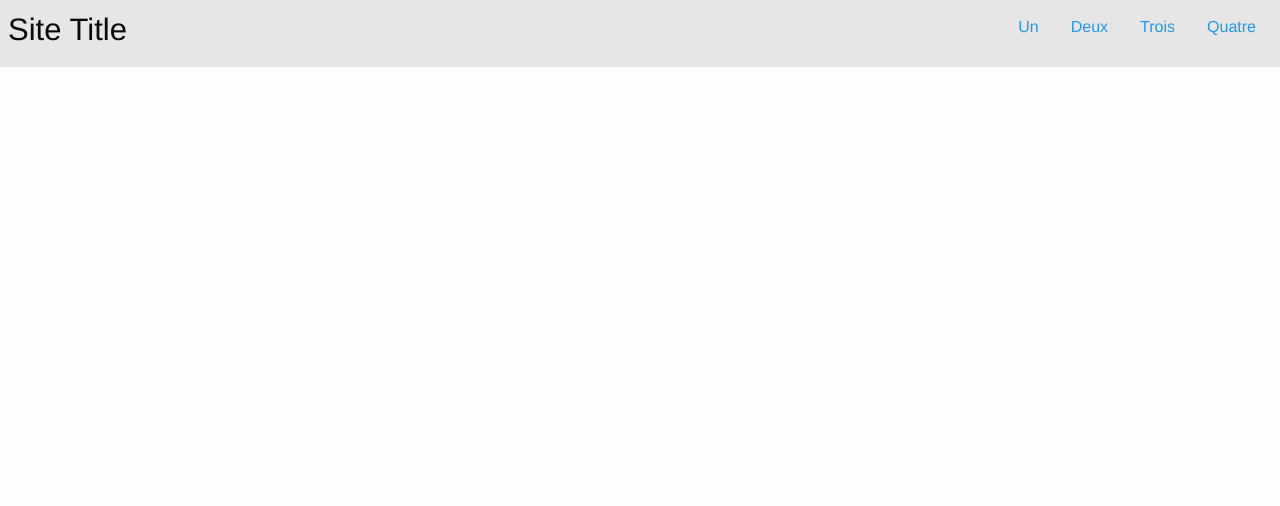
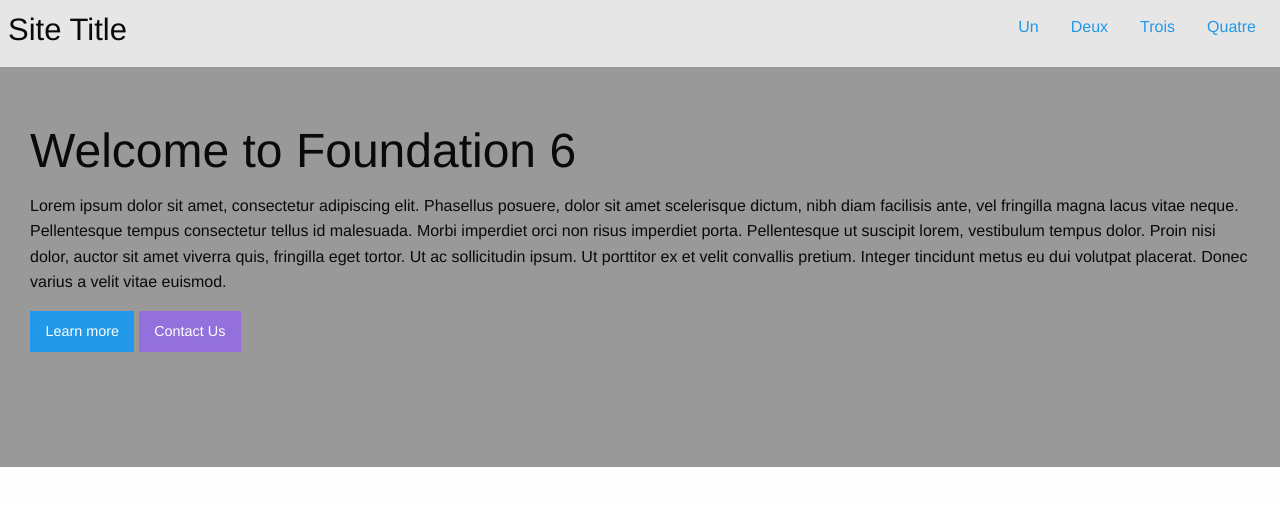
Before and after one commit to nottavi/adsandbox, a plain HTML site: page index.html in a window 1280 px wide. Drawn offline with Linux system fonts and the light colour scheme.

Commit message:
#5: hero & button

```diff
--- a/css/app.css
+++ b/css/app.css
@@ -11,9 +11,18 @@
 * HERO                                                          *
 /****************************************************************/
 .hero {
-
+    background-color:#999;
+    padding: 50px 30px 50px 30px;
+    height: 400px; /* ! responsive ... */
 }
 
+.button {
+    /* display: block; Button will take full width of container */
+}
+/* Be specific: .success alone wouldn't work*/
+.button.success {
+    background-color: mediumpurple;
+}
 /****************************************************************
 * MAIN                                                          *
 /****************************************************************/
--- a/index.html
+++ b/index.html
@@ -27,7 +27,11 @@
 
     <!-- HERO -->
     <section class="hero">
+        <h1>Welcome to Foundation 6</h1>
+        <p>Lorem ipsum dolor sit amet, consectetur adipiscing elit. Phasellus posuere, dolor sit amet scelerisque dictum, nibh diam facilisis ante, vel fringilla magna lacus vitae neque. Pellentesque tempus consectetur tellus id malesuada. Morbi imperdiet orci non risus imperdiet porta. Pellentesque ut suscipit lorem, vestibulum tempus dolor. Proin nisi dolor, auctor sit amet viverra quis, fringilla eget tortor. Ut ac sollicitudin ipsum. Ut porttitor ex et velit convallis pretium. Integer tincidunt metus eu dui volutpat placerat. Donec varius a velit vitae euismod.</p>
 
+        <a href="#" class="button">Learn more</a>
+        <a href="#" class="button success">Contact Us</a>
     </section>
 
     <!-- MAIN -->
```
